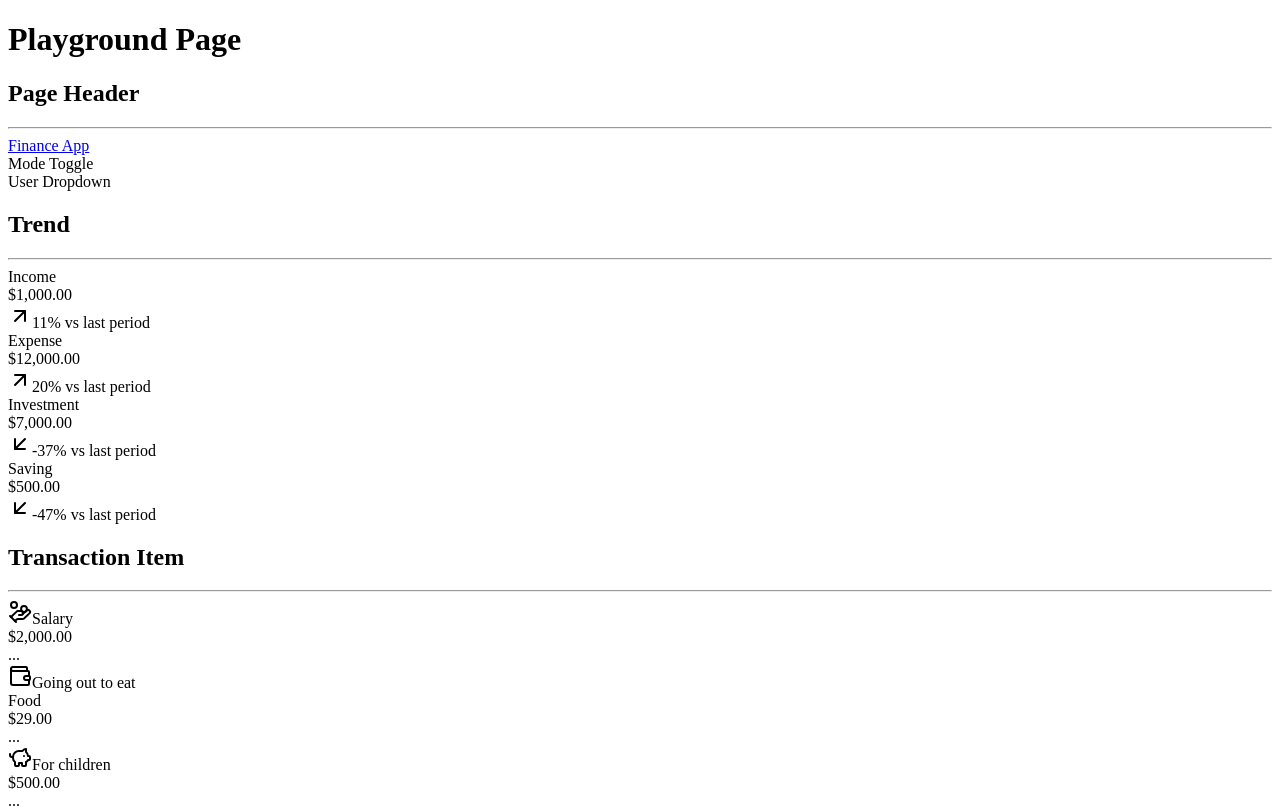
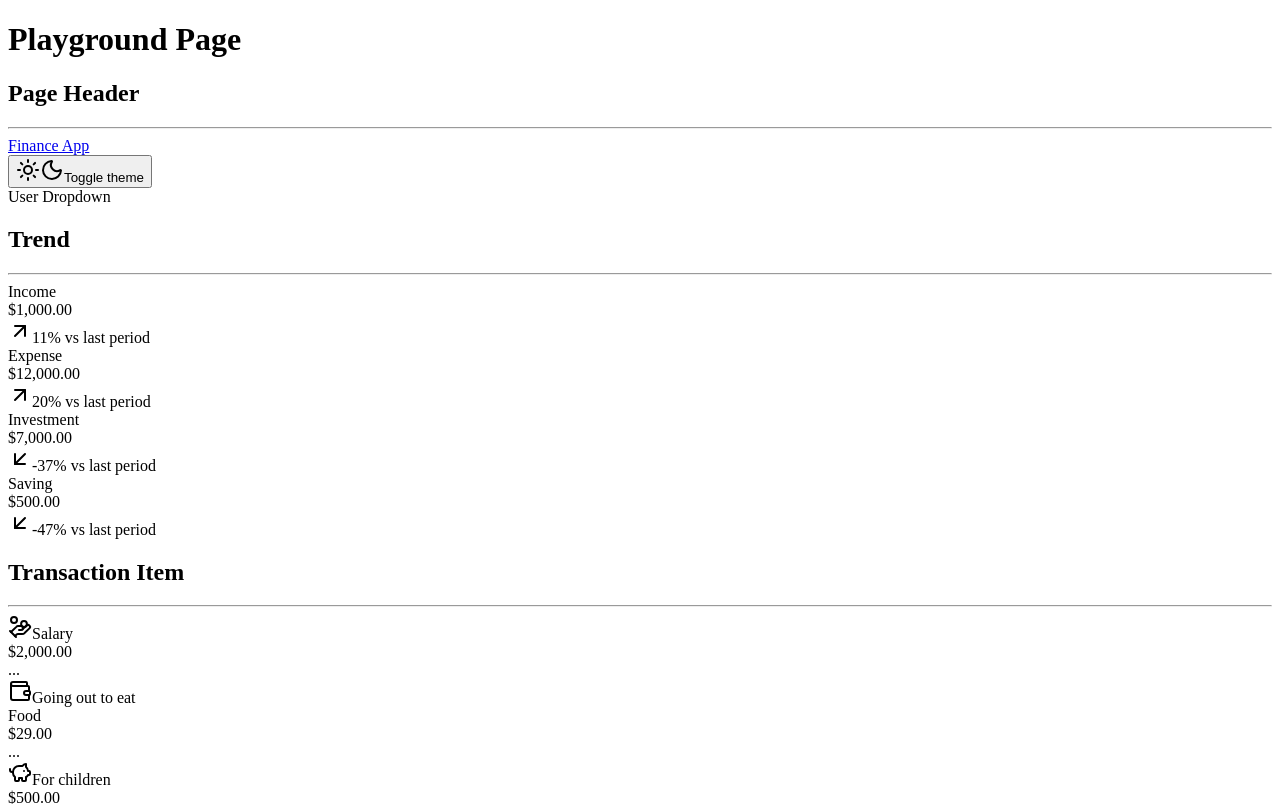
Before and after one commit to rohxn-rai/finance-app-nextjs, a Next.js app: page /playground in a window 1280 px wide. Shown: the top 808 px of the page. Built offline with nearby package versions, Linux system fonts and the light colour scheme.

Commit message:
added theme modetoggle to header

```diff
--- a/components/header.tsx
+++ b/components/header.tsx
@@ -1,4 +1,5 @@
 import Link from "next/link";
+import { ModeToggle } from "@/components/ui/theme-toggle";
 
 const Header = ({ className }: { className?: string }) => {
   return (
@@ -13,7 +14,7 @@ const Header = ({ className }: { className?: string }) => {
       </Link>
 
       <div className="flex items-center gap-4">
-        <div>Mode Toggle</div>
+        <ModeToggle />
         <div>User Dropdown</div>
       </div>
     </header>
```
